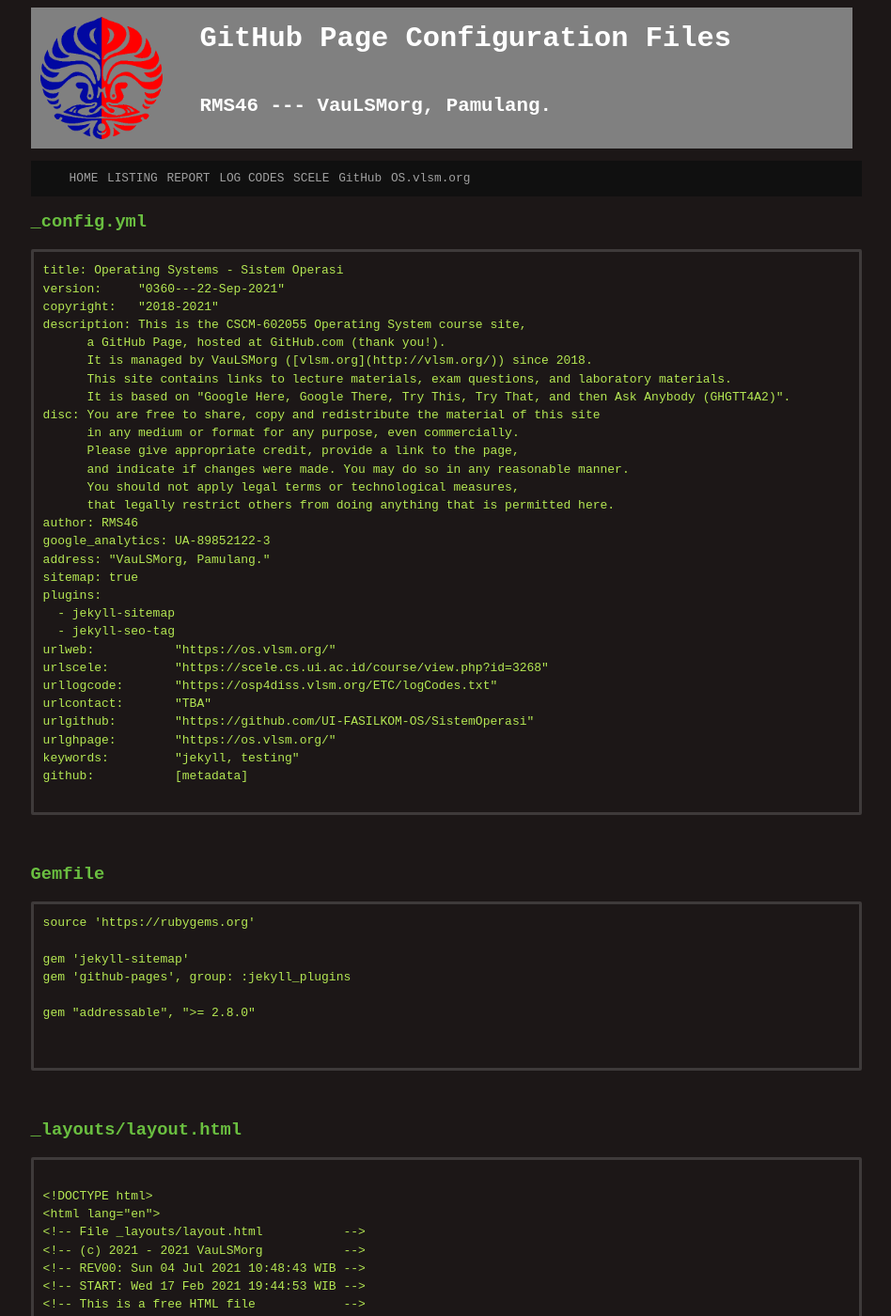
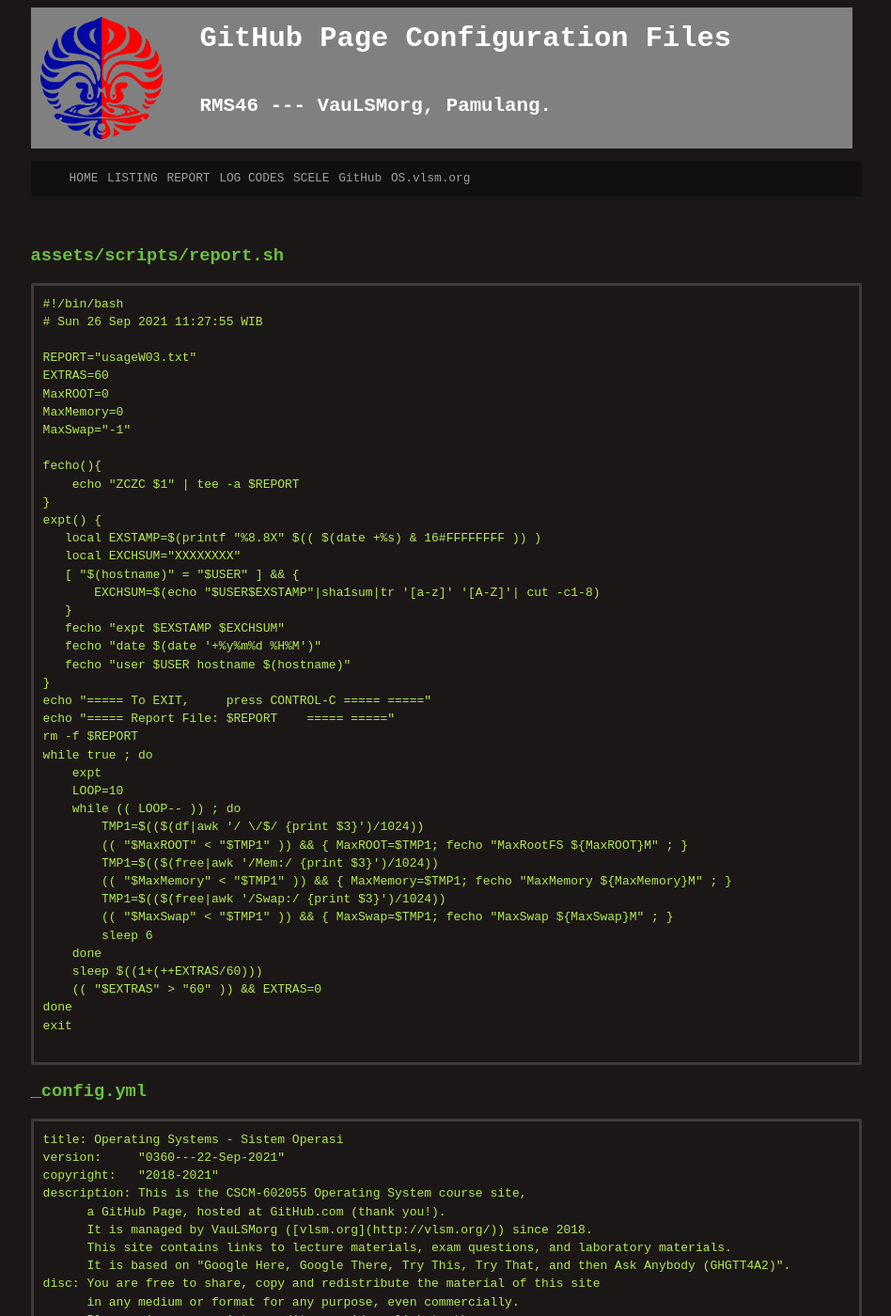
Before and after one commit to Angling-Darma/SistemOperasi, a Jekyll site: the page built from 000.md, in a window 1280 px wide and 1400 px high. Shown: the whole window at 94% size, without its empty margins (165-1113 px from the left). Built offline with Jekyll 4.4.1, drawn with Linux system fonts in a browser that asks for light colours; some of the changed text lies outside the part shown.

Commit message:
new file:   assets/scripts/report.sh

````diff
--- a/000.md
+++ b/000.md
@@ -2,6 +2,55 @@
 layout: "layout"
 title:  "GitHub Page Configuration Files"
 ---
+
+<br>
+### assets/scripts/report.sh
+
+```
+#!/bin/bash
+# Sun 26 Sep 2021 11:27:55 WIB
+
+REPORT="usageW03.txt"
+EXTRAS=60
+MaxROOT=0
+MaxMemory=0
+MaxSwap="-1"
+
+fecho(){
+    echo "ZCZC $1" | tee -a $REPORT
+}
+expt() {
+   local EXSTAMP=$(printf "%8.8X" $(( $(date +%s) & 16#FFFFFFFF )) )
+   local EXCHSUM="XXXXXXXX"
+   [ "$(hostname)" = "$USER" ] && {
+       EXCHSUM=$(echo "$USER$EXSTAMP"|sha1sum|tr '[a-z]' '[A-Z]'| cut -c1-8)
+   }
+   fecho "expt $EXSTAMP $EXCHSUM"
+   fecho "date $(date '+%y%m%d %H%M')"
+   fecho "user $USER hostname $(hostname)"
+}
+echo "===== To EXIT,     press CONTROL-C ===== ====="
+echo "===== Report File: $REPORT    ===== ====="
+rm -f $REPORT
+while true ; do
+    expt
+    LOOP=10
+    while (( LOOP-- )) ; do
+        TMP1=$(($(df|awk '/ \/$/ {print $3}')/1024))
+        (( "$MaxROOT" < "$TMP1" )) && { MaxROOT=$TMP1; fecho "MaxRootFS ${MaxROOT}M" ; }
+        TMP1=$(($(free|awk '/Mem:/ {print $3}')/1024))
+        (( "$MaxMemory" < "$TMP1" )) && { MaxMemory=$TMP1; fecho "MaxMemory ${MaxMemory}M" ; }
+        TMP1=$(($(free|awk '/Swap:/ {print $3}')/1024))
+        (( "$MaxSwap" < "$TMP1" )) && { MaxSwap=$TMP1; fecho "MaxSwap ${MaxSwap}M" ; }
+        sleep 6
+    done
+    sleep $((1+(++EXTRAS/60)))
+    (( "$EXTRAS" > "60" )) && EXTRAS=0
+done
+exit
+
+```
+
 
 ### _config.yml
 
--- a/_config.yml
+++ b/_config.yml
@@ -1,5 +1,5 @@
 title: Operating Systems - Sistem Operasi
-version:     "0360---22-Sep-2021"
+version:     "0361---25-Sep-2021"
 copyright:   "2018-2021"
 description: This is the CSCM-602055 Operating System course site,
       a GitHub Page, hosted at GitHub.com (thank you!).
````
Also changed, not shown: 2 other files.
